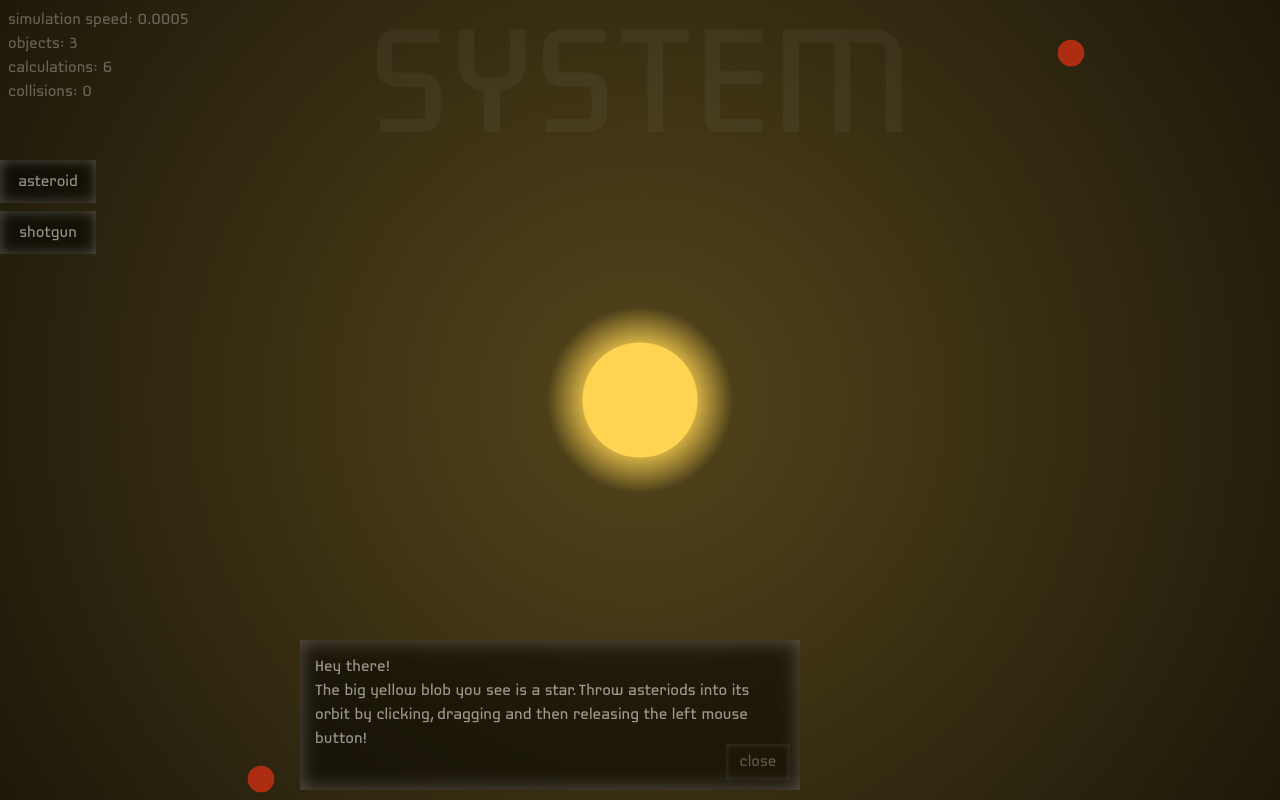
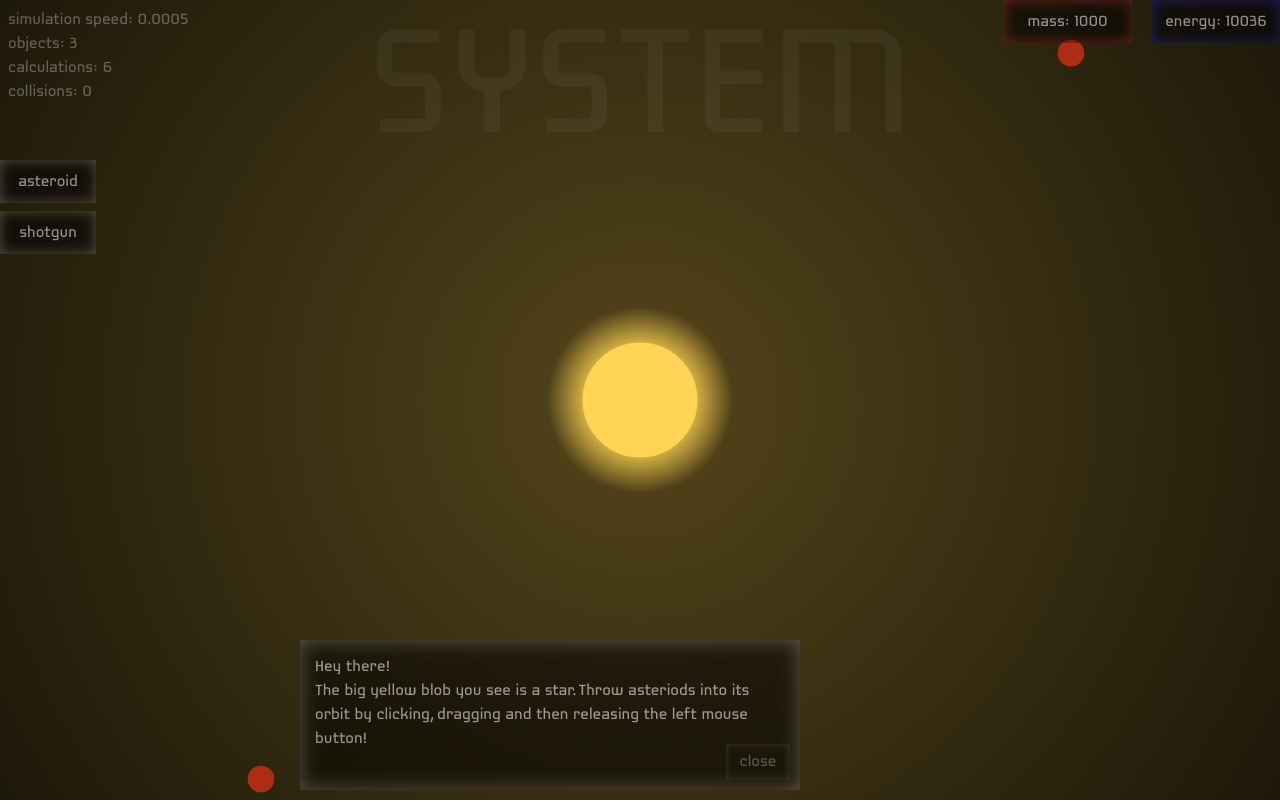
Before and after one commit to Twijgjes/System, a website: page index.html in a window 1280 px wide. Drawn offline with Linux system fonts and the light colour scheme; animation ran at ten frames a second.

Commit message:
Added mass and energy score/resources. Realised there's some major refactoring needed, dat code >_<'

```diff
--- a/css/style.css
+++ b/css/style.css
@@ -112,6 +112,34 @@ body {
   box-shadow: inset 0 0 .3rem rgba(255,255,255,.5);
 }
 
+.resources {
+  position: absolute;
+  right: 0rem;
+  top: 0rem;
+}
+
+.resource {
+  position: relative;
+  display: inline-block;
+  width: 8rem;
+  background-color: black;
+  box-shadow: inset 0 0 .8rem rgba(255,255,255,.5);
+  color: white;
+  opacity: .5;
+  padding: .6rem 0rem .6rem 0rem;
+  margin-left: 1rem;
+  font-family: 'laconic-regular';
+  text-align: center;
+}
+
+#mass {
+  box-shadow: inset 0 0 .8rem rgba(255,50,50,.7);
+}
+
+#energy {
+  box-shadow: inset 0 0 .8rem rgba(50,50,255,.7);
+}
+
 .active {
 
 }
--- a/index.html
+++ b/index.html
@@ -13,6 +13,10 @@
 <div class="buttons">
   <div class="button">asteroid</div>
   <div class="button">shotgun</div>
+</div>
+<div class="resources">
+    <div class="resource" id="mass"></div>
+    <div class="resource" id="energy"></div>
 </div>
 <canvas id = 'canvas'></canvas>
 
--- a/js/GUI.js
+++ b/js/GUI.js
@@ -2,6 +2,7 @@ SYS.GUI = function( gameObject ) {
   this.game = gameObject;
   this.elements = [];
   this.spawnerButtons = new SYS.GUI.SpawnerButtons( this.game, new SYS.Vector2(), 20, 20 );
+  this.res = new SYS.GUI.Resources( this.game, 1000, 10000 );
 };
 
 SYS.GUI.prototype = {
@@ -79,8 +80,6 @@ SYS.GUI.SpawnerButtons = function( gameObject, pos, width, height ) {
   for ( var i = 0; i < this.buttonCnt.children.length; i++ ){
     this.buttonCnt.children[i].addEventListener( 'click', this.click.bind( this ) , false);
   };
-//  this.asteroidBtn = document.getElementByClassName('asteroid')[0];
-//  this.shotgunBtn = document.getElementByClassName('shotgun')[0];
 };
 
 SYS.GUI.SpawnerButtons.prototype = {
@@ -125,3 +124,33 @@ SYS.VectorLine.prototype = {
   }
 
 };
+
+SYS.GUI.Resources = function( gameObject, initialMass, initialEnergy ) {
+  this.game = gameObject;
+  this.resources = {
+    mass    : initialMass,
+    energy  : initialEnergy,
+    massEl  : document.getElementById('mass'),
+    energyEl: document.getElementById('energy')
+  };
+  this.resources.massEl.innerHTML = 'mass: ' + this.resources.mass;
+  this.resources.energyEl.innerHTML = 'energy: ' + this.resources.energy;
+
+};
+
+SYS.GUI.Resources.prototype = {
+  update: function( type, amount ) {
+    // TODO: prevent non-existent resources from being used.
+    console.log('adding',Math.round(amount),'to',type);
+    this.resources[type] += amount;
+    this.resources[type] = Math.round(this.resources[type]);
+    var element = type+'El';
+    this.resources[element].innerHTML = type + ': ' + this.resources[type];
+  },
+
+  set: function( type, amount ) {
+    this.resources[type] = amount;
+    var element = type+'El';
+    this.resources[element].innerHTML = type + ': ' + this.resources[type];
+  },
+};
--- a/js/SYS.js
+++ b/js/SYS.js
@@ -1,5 +1,5 @@
 var SYS = SYS || {
 
   // Info over System
-  VERSION: '0.2.3',
+  VERSION: '0.2.4'
 };
--- a/js/game.js
+++ b/js/game.js
@@ -24,7 +24,7 @@ SYS.Game.prototype = {
   initialize: function() {
     this.drawables = [ ];
     this.physicsObjects = [ ];
-    this.delta;
+    this.energyUpdate = Date.now();
     this.controls = new SYS.Controls( this );
     this.vectorLine;
     this.fps = 0;
@@ -91,6 +91,7 @@ SYS.Game.prototype = {
     this.settings.context.restore();
 
     this.checkFPS();
+    this.checkEnergy();
     this.calculations = 0;
     this.progress.update();
 
@@ -105,8 +106,21 @@ SYS.Game.prototype = {
     this.fps = Math.round(1000 / this.deltaTime);
 
     if(this.fpsUpdateCounter > 250) {
-        document.title = 'System v' + SYS.VERSION + ' FPS: ' + this.fps;
-        this.fpsUpdateCounter = 0;
+      document.title = 'System v' + SYS.VERSION + ' FPS: ' + this.fps;
+      this.fpsUpdateCounter = 0;
+    }
+  },
+
+  checkEnergy: function() {
+    var newTime = Date.now();
+    var delta = Date.now() - this.energyUpdate;
+    if ( delta >= 2000 ) {
+      this.energyUpdate = newTime;
+      var newEnergy = 0;
+      this.physicsObjects.map( function(obj) {
+        newEnergy += Math.abs(obj.velocity.magnitude());
+      } );
+      this.GUI.res.update('energy', newEnergy *.01);
     }
   }
 
--- a/js/physBody.js
+++ b/js/physBody.js
@@ -41,7 +41,8 @@ SYS.PhysicsBody.prototype = {
     // Check if the object is not out of bounds.
     if ( this.position.magnitude() > this.game.settings.bounds )
     {
-      this.destroy;
+      this.destroy();
+      return;
     }
 
     for ( var n in this.game.physicsObjects )
@@ -78,7 +79,10 @@ SYS.PhysicsBody.prototype = {
   {
     if( checkAgainst.type == 2 ) {
       this.game.progress.fizzles++;
+      this.game.GUI.res.update( 'mass', this.mass * -1 );
+      this.game.GUI.res.update( 'energy', Math.abs( this.velocity.magnitude() ) * -1 );
       this.destroy();
+      return;
     }
 
     // Check the magnitude of relative velocity
@@ -94,6 +98,8 @@ SYS.PhysicsBody.prototype = {
     else*/ if ( checkAgainst.type != 2 )
     {
       this.game.progress.collisions++;
+      var mass = this.mass < checkAgainst.mass? this.mass : checkAgainst.mass;
+      this.game.GUI.res.update( 'mass', mass );
       this.fuse( checkAgainst );
     }
   },
@@ -327,6 +333,8 @@ SYS.StationaryPhysicsBody.prototype = {
       // WHOA, prevent simulating against self!
       if ( this.game.physicsObjects[n].position.distanceTo( this.position ) < this.game.physicsObjects[n].mass && this.id != this.game.physicsObjects[n].id ) {
         if ( this.position.distanceTo( this.game.physicsObjects[n].position ) < this.radius + this.game.physicsObjects[n].radius ) {
+          this.game.GUI.res.update( 'mass', this.game.physicsObjects[n].mass * -1 );
+          this.game.GUI.res.update( 'energy', Math.abs( this.game.physicsObjects[n].velocity.magnitude() ) * -1 );
           this.game.physicsObjects[n].destroy();
           this.game.progress.fizzles++;
           return;
--- a/js/spawner.js
+++ b/js/spawner.js
@@ -64,7 +64,11 @@ SYS.Spawner.prototype = {
     pos.multiplyScalar( 1 / this.game.camera.scale );
     vel.multiplyScalar( 2 );
     vel.negate();
-
-    new SYS.PhysicsBody( this.game, 100, 4, pos, vel );
+    var energy = Math.abs(vel.magnitude());
+    if( energy <= this.game.GUI.res.resources.energy && 100 <= this.game.GUI.res.resources.mass ) {
+      this.game.GUI.res.update('energy', -Math.round(energy));
+      this.game.GUI.res.update('mass', -100);
+      new SYS.PhysicsBody( this.game, 100, 4, pos, vel );
+    }
   }
 };
```
Also changed, not shown: 1 other file.
